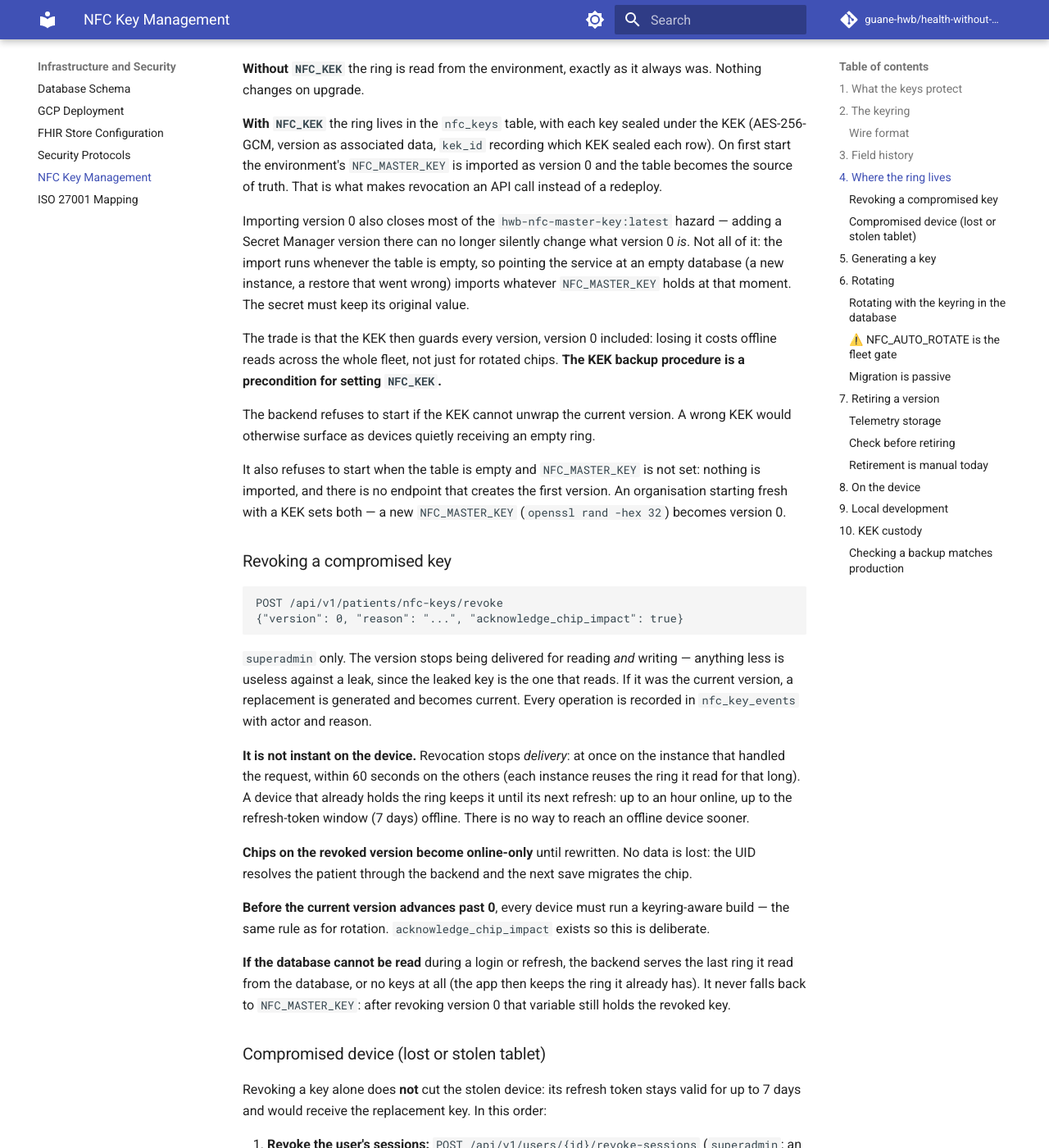
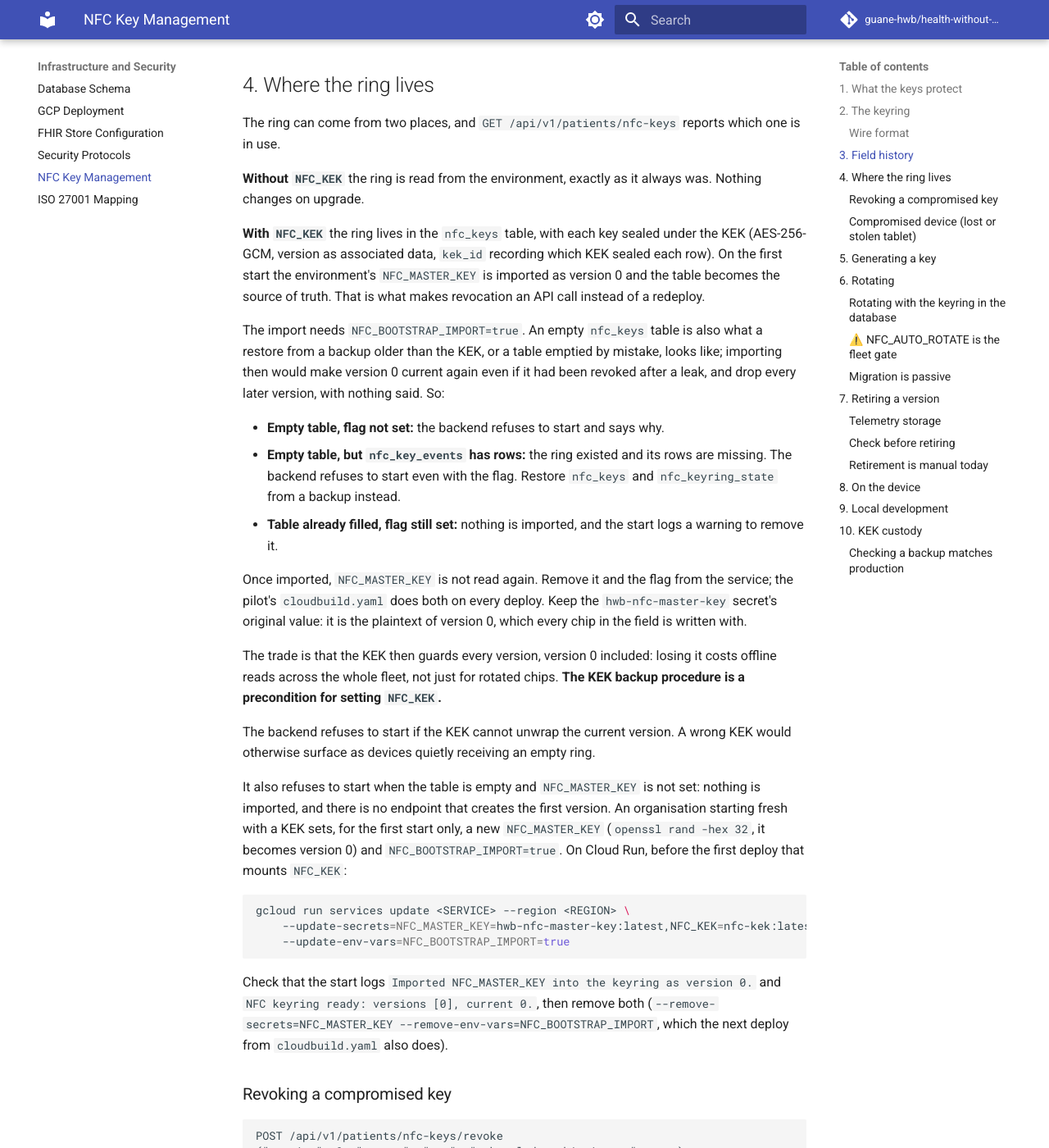
Before and after one commit to guane-hwb/health-without-borders, an MkDocs documentation site: the page built from docs/infrastructure/nfc-key-management.md, in a window 1280 px wide and 1400 px high, scrolled down 1993 px. Shown: the whole window at 82% size. Built offline with MkDocs 1.6.1 and Material for MkDocs 9.7.7, drawn with Linux system fonts in a browser that asks for light colours; comment, search, counter and statistics services are not loaded; some of the changed text lies outside the part shown.

Commit message:
:lock: Import NFC_MASTER_KEY only with an explicit flag, and stop mounting it
An empty nfc_keys table imported NFC_MASTER_KEY as the current version 0 on
every start. After a restore from a backup older than the KEK, or a table
emptied by mistake, that brought back a version that may have been revoked,
silently. The import now needs NFC_BOOTSTRAP_IMPORT=true; without it, or
when nfc_key_events shows the ring existed before, the service refuses to
start.

The keyring has lived in the database since 2026-09-14, so the deploy no
longer mounts NFC_MASTER_KEY and removes it explicitly (--update-secrets
keeps what earlier revisions mounted). It also clears NFC_BOOTSTRAP_IMPORT.

Co-Authored-By: Claude Opus 5.5 <noreply@anthropic.com>

````diff
--- a/docs/infrastructure/nfc-key-management.md
+++ b/docs/infrastructure/nfc-key-management.md
@@ -27,7 +27,7 @@ version a chip names and encrypt with the current one.
 
 | Setting | Meaning |
 |---|---|
-| `NFC_MASTER_KEY` | The original key. Registered as **version 0**. |
+| `NFC_MASTER_KEY` | The original key. Registered as **version 0**. With `NFC_KEK`, only read by the first-start import (§ 4). |
 | `NFC_KEY_V<n>` | The key for version `n`. One environment variable per key. |
 | `NFC_CURRENT_KEY_VERSION` | The version new writes are encrypted with. Defaults to `0`. |
 
@@ -39,7 +39,7 @@ The application **refuses to start** if any key is malformed or if
 `NFC_CURRENT_KEY_VERSION` has no matching key. The error names the offending
 variable and never prints its value. Without `NFC_KEK`, a deployment with no
 NFC key at all is valid; NFC is simply unavailable. With `NFC_KEK` it is not:
-the first start needs `NFC_MASTER_KEY` (§ 4).
+the first start needs `NFC_MASTER_KEY` and `NFC_BOOTSTRAP_IMPORT=true` (§ 4).
 
 ### Wire format
 
@@ -73,6 +73,10 @@ start with it imported `NFC_MASTER_KEY` as version 0. From then on
 rotated or revoked (any of those would have created version 1), and
 `NFC_AUTO_ROTATE` is not set, so automatic rotation is off.
 
+Since October 2026 `cloudbuild.yaml` no longer mounts `NFC_MASTER_KEY`: the
+deploy removes it (`--remove-secrets`), so version 0 exists in clear only in the
+`hwb-nfc-master-key` secret, not in the environment of every instance.
+
 That means the two formats never coexisted in the field, and the wire format is
 frozen from the current build onwards. It also means version 0 is the only key
 any existing chip can be read with. It now lives in `nfc_keys`, sealed under
@@ -89,16 +93,26 @@ always was. Nothing changes on upgrade.
 
 **With `NFC_KEK`** the ring lives in the `nfc_keys` table, with each key sealed
 under the KEK (AES-256-GCM, version as associated data, `kek_id` recording which
-KEK sealed each row). On first start the environment's `NFC_MASTER_KEY` is
-imported as version 0 and the table becomes the source of truth. That is what
-makes revocation an API call instead of a redeploy.
+KEK sealed each row). On the first start the environment's `NFC_MASTER_KEY`
+is imported as version 0 and the table becomes the source of truth. That is
+what makes revocation an API call instead of a redeploy.
 
-Importing version 0 also closes most of the `hwb-nfc-master-key:latest`
-hazard — adding a Secret Manager version there can no longer silently change
-what version 0 *is*. Not all of it: the import runs whenever the table is
-empty, so pointing the service at an empty database (a new instance, a restore
-that went wrong) imports whatever `NFC_MASTER_KEY` holds at that moment. The
-secret must keep its original value.
+The import needs `NFC_BOOTSTRAP_IMPORT=true`. An empty `nfc_keys` table is also
+what a restore from a backup older than the KEK, or a table emptied by mistake,
+looks like; importing then would make version 0 current again even if it had
+been revoked after a leak, and drop every later version, with nothing said. So:
+
+- **Empty table, flag not set:** the backend refuses to start and says why.
+- **Empty table, but `nfc_key_events` has rows:** the ring existed and its rows
+  are missing. The backend refuses to start even with the flag. Restore
+  `nfc_keys` and `nfc_keyring_state` from a backup instead.
+- **Table already filled, flag still set:** nothing is imported, and the start
+  logs a warning to remove it.
+
+Once imported, `NFC_MASTER_KEY` is not read again. Remove it and the flag from
+the service; the pilot's `cloudbuild.yaml` does both on every deploy. Keep the
+`hwb-nfc-master-key` secret's original value: it is the plaintext of version 0,
+which every chip in the field is written with.
 
 The trade is that the KEK then guards every version, version 0 included: losing
 it costs offline reads across the whole fleet, not just for rotated chips.
@@ -109,8 +123,21 @@ wrong KEK would otherwise surface as devices quietly receiving an empty ring.
 
 It also refuses to start when the table is empty and `NFC_MASTER_KEY` is not
 set: nothing is imported, and there is no endpoint that creates the first
-version. An organisation starting fresh with a KEK sets both — a new
-`NFC_MASTER_KEY` (`openssl rand -hex 32`) becomes version 0.
+version. An organisation starting fresh with a KEK sets, for the first start
+only, a new `NFC_MASTER_KEY` (`openssl rand -hex 32`, it becomes version 0) and
+`NFC_BOOTSTRAP_IMPORT=true`. On Cloud Run, before the first deploy that mounts
+`NFC_KEK`:
+
+```bash
+gcloud run services update <SERVICE> --region <REGION> \
+    --update-secrets=NFC_MASTER_KEY=hwb-nfc-master-key:latest,NFC_KEK=nfc-kek:latest \
+    --update-env-vars=NFC_BOOTSTRAP_IMPORT=true
+```
+
+Check that the start logs `Imported NFC_MASTER_KEY into the keyring as version
+0.` and `NFC keyring ready: versions [0], current 0.`, then remove both
+(`--remove-secrets=NFC_MASTER_KEY --remove-env-vars=NFC_BOOTSTRAP_IMPORT`, which
+the next deploy from `cloudbuild.yaml` also does).
 
 ### Revoking a compromised key
 
````
Also changed, not shown: cloudbuild.yaml (+12 -2 lines), docs/infrastructure/gcp-deploy.md (+5 -2 lines), docs/infrastructure/security.md (+1 -1 lines), 5 other files.
